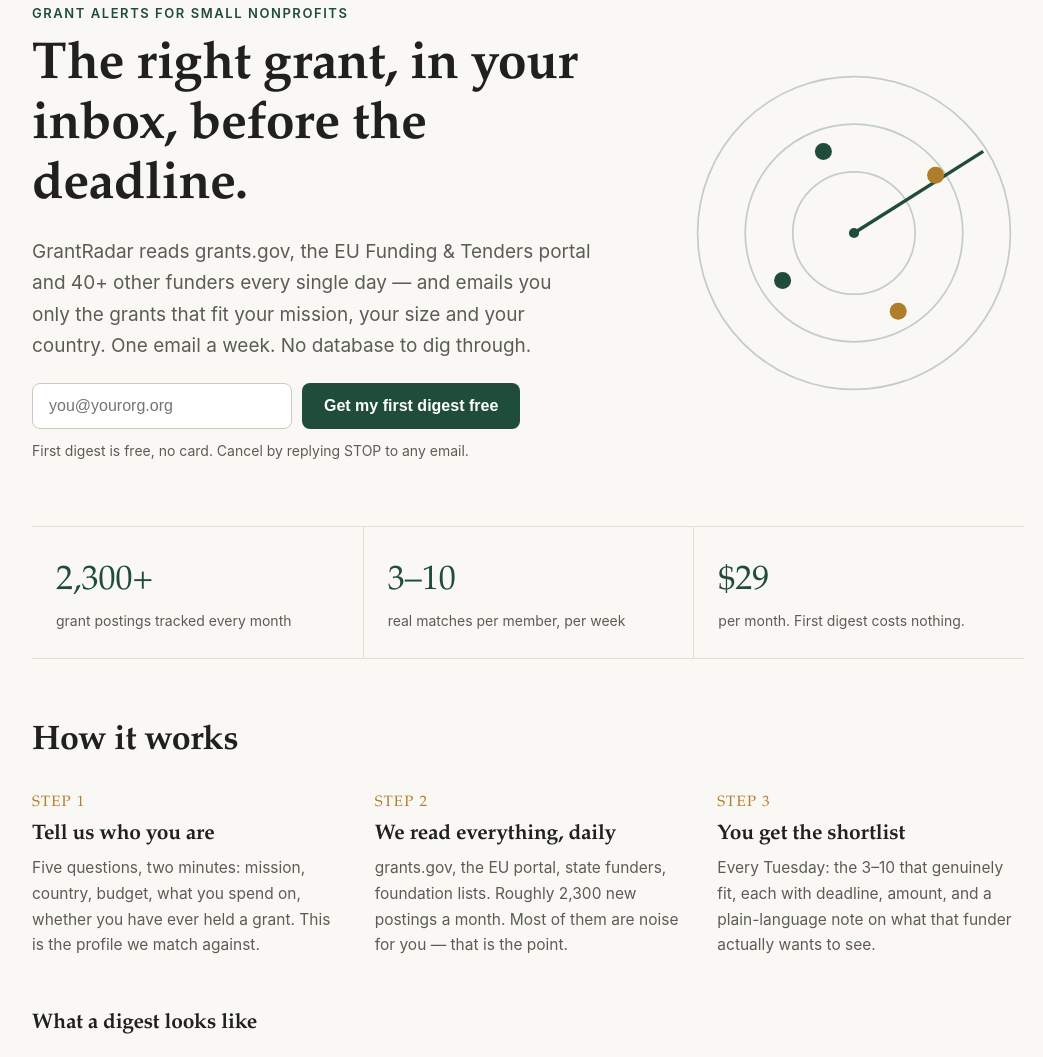
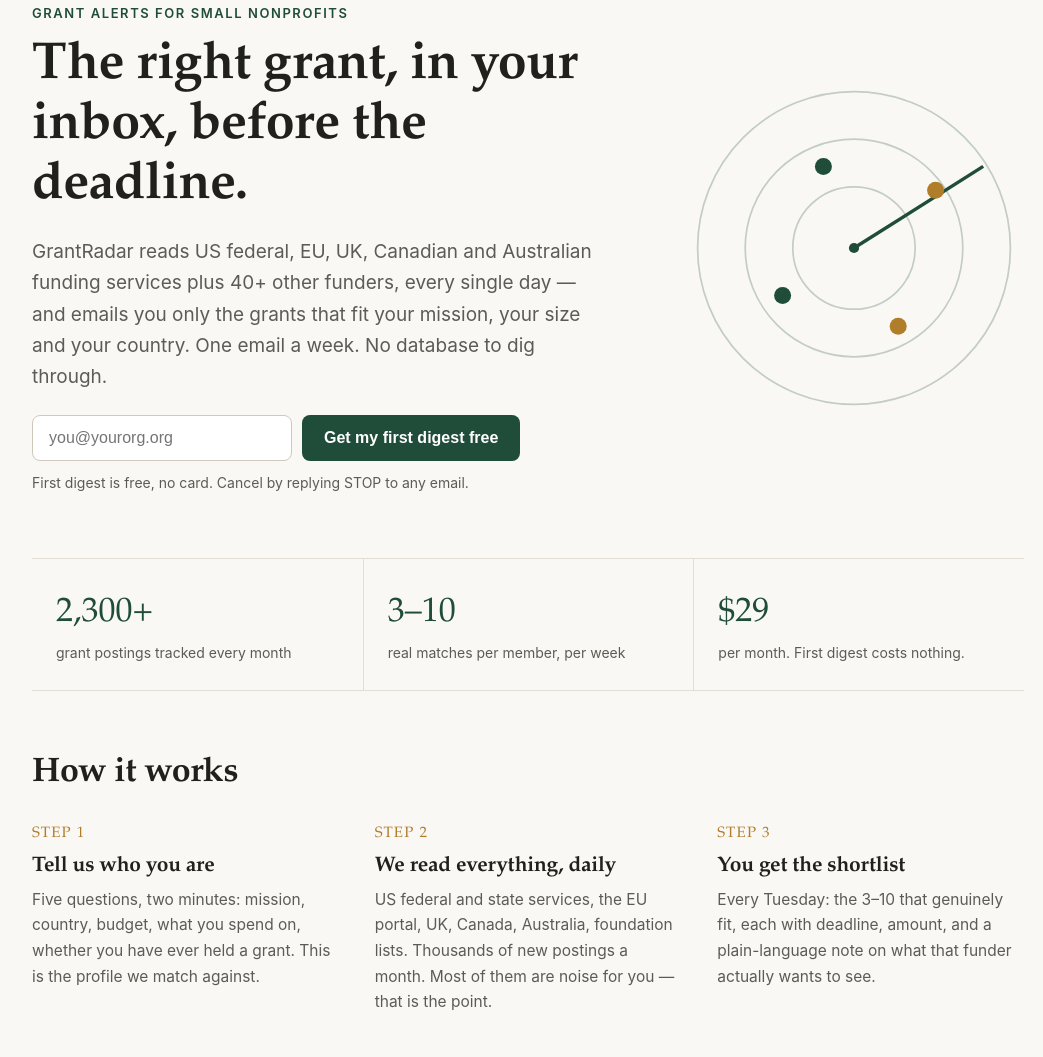
Before and after one commit to skeep83/grantbrief-site, a plain HTML site: page index.html in a window 1280 px wide. Shown: the part 134-1191 px from the top of the page, without its empty margins (112-1155 px from the left). Drawn offline with Linux system fonts and the light colour scheme.

Commit message:
update site [skip ci]

```diff
--- a/index.html
+++ b/index.html
@@ -27,7 +27,7 @@
 <div>
 <div class="eyebrow">Grant alerts for small nonprofits</div>
 <h1>The right grant, in your inbox, before the deadline.</h1>
-<p class="lede">GrantRadar reads grants.gov, the EU Funding &amp; Tenders portal and 40+ other funders every single day — and emails you only the grants that fit your mission, your size and your country. One email a week. No database to dig through.</p>
+<p class="lede">GrantRadar reads US federal, EU, UK, Canadian and Australian funding services plus 40+ other funders, every single day — and emails you only the grants that fit your mission, your size and your country. One email a week. No database to dig through.</p>
 <form class="cta" id="signup" action="https://api.grantradar.org/subscribe" method="post"><input type="email" name="email" placeholder="you@yourorg.org" required aria-label="Your email"><input type="hidden" name="src" value="grantradar.org"><button class="btn" type="submit">Get my first digest free</button></form>
 <div class="fine">First digest is free, no card. Cancel by replying STOP to any email.</div>
 </div>
@@ -54,7 +54,7 @@
 <div class="step"><div class="n">STEP 1</div><h3>Tell us who you are</h3>
 <p>Five questions, two minutes: mission, country, budget, what you spend on, whether you have ever held a grant. This is the profile we match against.</p></div>
 <div class="step"><div class="n">STEP 2</div><h3>We read everything, daily</h3>
-<p>grants.gov, the EU portal, state funders, foundation lists. Roughly 2,300 new postings a month. Most of them are noise for you — that is the point.</p></div>
+<p>US federal and state services, the EU portal, UK, Canada, Australia, foundation lists. Thousands of new postings a month. Most of them are noise for you — that is the point.</p></div>
 <div class="step"><div class="n">STEP 3</div><h3>You get the shortlist</h3>
 <p>Every Tuesday: the 3–10 that genuinely fit, each with deadline, amount, and a plain-language note on what that funder actually wants to see.</p></div>
 </div>
```
